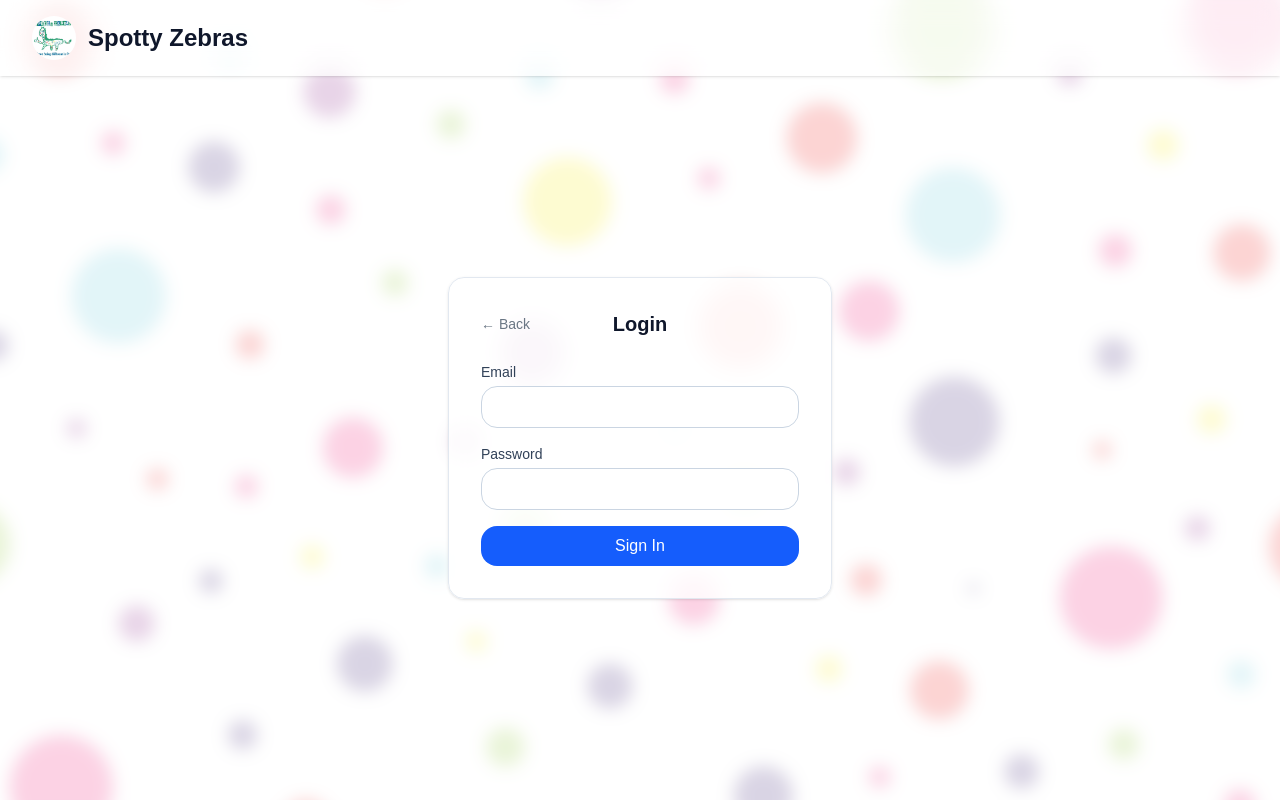
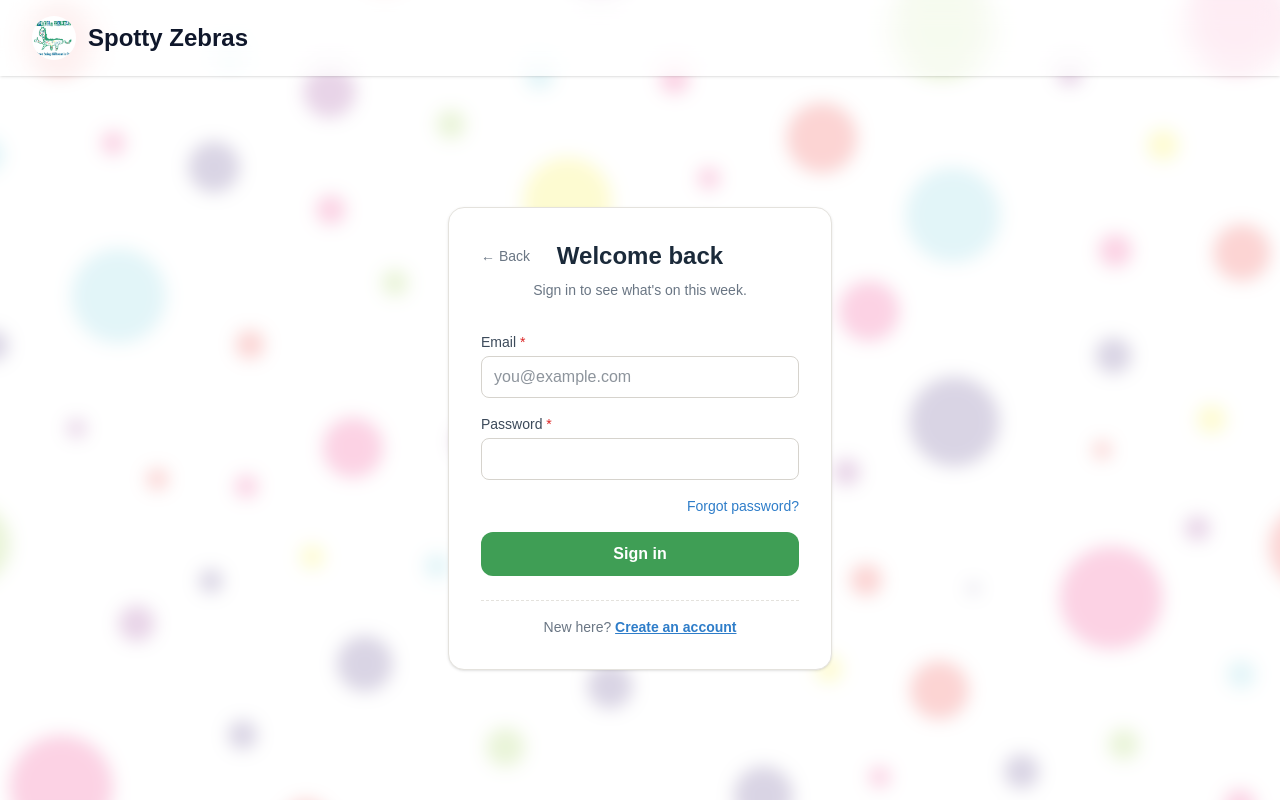
Before and after one commit to Scottish-Tech-Army/SpottyZebras, a Next.js app: page /login in a window 1280 px wide. Built offline with nearby package versions, Linux system fonts and the light colour scheme.

Commit message:
Added sign up and forgot password links on Login page

```diff
--- /dev/null
+++ b/app/forgot-password/page.tsx
@@ -0,0 +1,9 @@
+'use client'
+
+export default function ForgotPasswordPage() {
+  return (
+    <div className="min-h-screen flex items-center justify-center">
+      <h1 className="text-xl font-bold text-slate-900">Forgot password</h1>
+    </div>
+  )
+}
--- a/app/login/page.tsx
+++ b/app/login/page.tsx
@@ -2,6 +2,7 @@
 
 import { useState } from 'react'
 import { useRouter } from 'next/navigation'
+import Link from 'next/link'
 import Header from '@/components/Header'
 import BackButton from '@/components/BackButton'
 import { createClient } from '@/lib/supabase'
@@ -41,19 +42,23 @@ export default function LoginPage() {
     <div className="min-h-screen flex flex-col">
       <Header />
 
-      <div className="flex-1 flex items-center justify-center">
-        <div className="bg-white/80 backdrop-blur-sm rounded-lg shadow-sm border border-slate-200 p-8 w-full max-w-sm">
-          <div className="relative flex items-center justify-center mb-6">
+      <div className="flex-1 flex items-center justify-center px-4 py-10">
+        <div className="bg-[var(--color-surface)] backdrop-blur-sm rounded-[var(--radius-lg)] shadow-[var(--shadow-card)] border border-[var(--color-border)] p-8 w-full max-w-sm">
+          <div className="relative flex items-center justify-center mb-2">
             <div className="absolute left-0">
               <BackButton />
             </div>
-            <h2 className="text-xl font-bold text-slate-900">Login</h2>
+            <h2 className="text-2xl font-bold text-[var(--color-text)]">Welcome back</h2>
           </div>
+
+          <p className="text-center text-sm text-[var(--color-text-muted)] mb-8">
+            Sign in to see what&apos;s on this week.
+          </p>
 
           <form onSubmit={handleSubmit} className="space-y-4">
             <div>
-              <label htmlFor="email" className="block text-sm font-medium text-slate-700 mb-1">
-                Email
+              <label htmlFor="email" className="block text-sm font-medium text-[var(--color-text-secondary)] mb-1">
+                Email <span className="text-[var(--color-error)]">*</span>
               </label>
               <input
                 id="email"
@@ -62,13 +67,14 @@ export default function LoginPage() {
                 onChange={(e) => setEmail(e.target.value)}
                 required
                 disabled={loading}
-                className="w-full px-3 py-2 border border-slate-300 rounded-lg text-slate-900 bg-white focus:outline-none focus:ring-2 focus:ring-blue-500 disabled:bg-slate-100"
+                placeholder="you@example.com"
+                className="w-full px-3 py-2 border border-[var(--color-border-input)] rounded-[var(--radius-sm)] text-[var(--color-text)] bg-white focus:outline-none focus:ring-2 focus:ring-[var(--color-focus)] disabled:opacity-60"
               />
             </div>
 
             <div>
-              <label htmlFor="password" className="block text-sm font-medium text-slate-700 mb-1">
-                Password
+              <label htmlFor="password" className="block text-sm font-medium text-[var(--color-text-secondary)] mb-1">
+                Password <span className="text-[var(--color-error)]">*</span>
               </label>
               <input
                 id="password"
@@ -77,22 +83,37 @@ export default function LoginPage() {
                 onChange={(e) => setPassword(e.target.value)}
                 required
                 disabled={loading}
-                className="w-full px-3 py-2 border border-slate-300 rounded-lg text-slate-900 bg-white focus:outline-none focus:ring-2 focus:ring-blue-500 disabled:bg-slate-100"
+                className="w-full px-3 py-2 border border-[var(--color-border-input)] rounded-[var(--radius-sm)] text-[var(--color-text)] bg-white focus:outline-none focus:ring-2 focus:ring-[var(--color-focus)] disabled:opacity-60"
               />
             </div>
 
+            <div className="flex justify-end">
+              <Link href="/forgot-password" className="text-sm text-[var(--color-secondary)] hover:underline">
+                Forgot password?
+              </Link>
+            </div>
+
             {error && (
-              <p className="text-sm text-red-600">{error}</p>
+              <p className="text-sm text-[var(--color-error)]">{error}</p>
             )}
 
             <button
               type="submit"
               disabled={loading}
-              className="w-full py-2 bg-blue-600 text-white font-medium rounded-lg hover:bg-blue-700 transition disabled:bg-slate-400"
+              className="btn-primary w-full py-2.5 font-semibold rounded-[var(--radius-md)] transition disabled:opacity-50 disabled:cursor-not-allowed"
             >
-              {loading ? 'Signing in...' : 'Sign In'}
+              {loading ? 'Signing in…' : 'Sign in'}
             </button>
           </form>
+
+          <div className="mt-6 border-t border-dashed border-[var(--color-border)]" />
+
+          <p className="mt-4 text-center text-sm text-[var(--color-text-muted)]">
+            New here?{' '}
+            <Link href="/signup" className="font-bold text-[var(--color-secondary)] underline">
+              Create an account
+            </Link>
+          </p>
         </div>
       </div>
     </div>
--- /dev/null
+++ b/app/signup/page.tsx
@@ -0,0 +1,9 @@
+'use client'
+
+export default function SignupPage() {
+  return (
+    <div className="min-h-screen flex items-center justify-center">
+      <h1 className="text-xl font-bold text-slate-900">Create an account</h1>
+    </div>
+  )
+}
```
